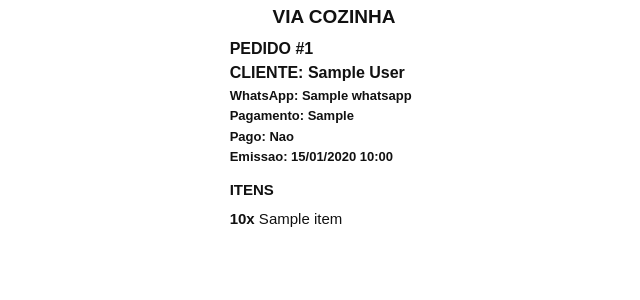
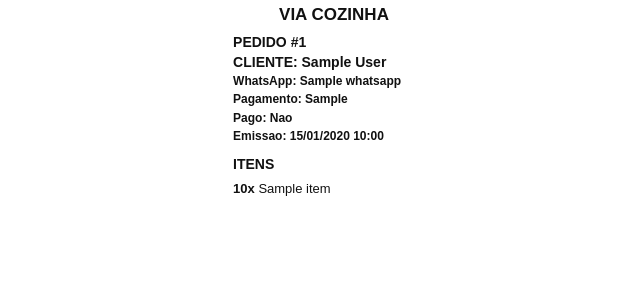
Before and after one commit to fabianopolone123/sitemissao, a Django app: template templates/shop/order_print.html in a window 1280 px wide. Shown: the top 300 px of the page, without its empty margins (306-946 px from the left). Run offline with Django 5.2, Linux system fonts and the light colour scheme; data comes from the database, SQL or seed files in the repository; the template is opened without the code that fills it: most values are stand-ins (such as "Sample title", 1, 10 or a date in 2020); data that the repository does not hold is empty.

Commit message:
Reduz largura e fonte da via cozinha para evitar corte de itens

```diff
--- a/templates/shop/order_print.html
+++ b/templates/shop/order_print.html
@@ -14,37 +14,37 @@
         }
 
         .sheet {
-            width: 58mm;
+            width: 56mm;
             margin: 0 auto;
             padding: 0;
             box-sizing: border-box;
         }
 
         .copy {
-            padding: 1.5mm 1.4mm 2mm 1.4mm;
+            padding: 1.2mm 1.3mm 1.8mm 1.3mm;
             box-sizing: border-box;
         }
 
         .title {
-            font-size: 19px;
+            font-size: 17px;
             font-weight: 700;
-            margin: 0 0 3mm 0;
+            margin: 0 0 2.5mm 0;
             text-align: center;
         }
 
         .meta {
-            font-size: 13px;
-            line-height: 1.35;
-            margin: 0 0 4mm 0;
+            font-size: 12px;
+            line-height: 1.3;
+            margin: 0 0 3mm 0;
             font-weight: 700;
         }
 
         .meta-strong {
             display: block;
-            font-size: 16px;
+            font-size: 14px;
             font-weight: 700;
-            line-height: 1.25;
-            margin-bottom: 1mm;
+            line-height: 1.2;
+            margin-bottom: 0.8mm;
         }
 
         .meta-line {
@@ -57,15 +57,15 @@
         }
 
         .items-title {
-            font-size: 15px;
+            font-size: 14px;
             font-weight: 800;
-            margin: 0 0 3mm 0;
+            margin: 0 0 2.2mm 0;
         }
 
         .item-line {
-            font-size: 15px;
-            line-height: 1.35;
-            margin: 0 0 4mm 0;
+            font-size: 13px;
+            line-height: 1.3;
+            margin: 0 0 3mm 0;
             font-weight: 500;
         }
 
@@ -97,7 +97,7 @@
             }
 
             .sheet {
-                width: 58mm;
+                width: 56mm;
                 margin: 0 auto;
                 padding: 0;
                 break-inside: avoid;
```
